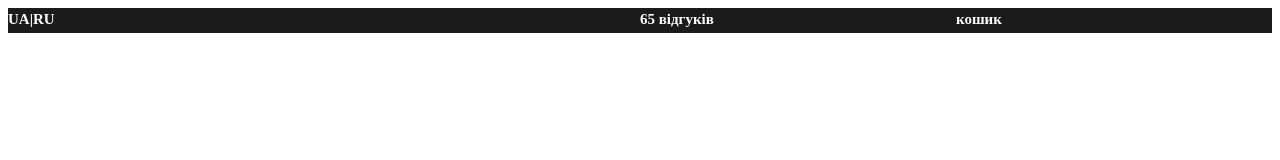
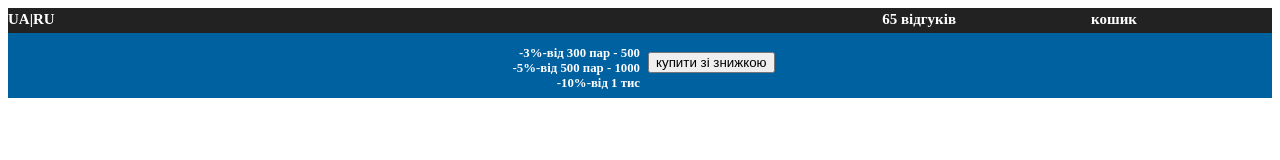
Before and after one commit to VasylenkoAnton/My-first-project, a plain HTML site: page index.html in a window 1280 px wide. Drawn offline with Linux system fonts and the light colour scheme.

Commit message:
Up baner finish)))

```diff
--- /dev/null
+++ b/Style.css
@@ -0,0 +1,40 @@
+* {
+    box-sizing: border-box;
+}
+.shell {
+    overflow: hidden;
+    font-size: 0;
+}
+.subshells {
+    font-size: 15px;
+    height: 25px;
+    width: 25%;
+    display: inline-block;
+    vertical-align: top;
+    background: #222;
+    color: white;
+    font-weight: bold;
+    padding-top: 3px;
+    padding-right: 0px;
+    padding-bottom: 3px;
+    padding-left: 0px;
+}
+.bannerSale {
+    text-align: right;
+    background-color: rgb(0,97,160);
+    color: white;
+    float: left;
+    display: block;
+    width: 50%;
+    height: 65px;
+    font-size: 80%;
+}
+.bannerSale2 {
+    background-color: rgb(0,97,160);
+    float: left;
+    display: block;
+    width: 50%;
+    height: 65px;
+    position: relative;
+    font-size: 115%;
+}
--- a/index.html
+++ b/index.html
@@ -6,41 +6,21 @@
     <meta http-equiv="X-UA-Compatible" content="IE=edge">
     <meta name="viewport" content="width=device-width, initial-scale=1.0">
     <title>МойСайт</title>
-    <style>
-        * {
-            box-sizing: border-box;
-        }
-        .shell {
-            overflow: hidden;
-            font-size: 0;
-        }
-        .subshells {
-            font-size: 15px;
-            height: 25px;
-            width: 25%;
-            display: inline-block;
-            vertical-align: top;
-            background: rgb(28, 27, 27);
-            color: white;
-            font-weight: bold;
-            padding-top: 3px;
-            padding-right: 0px;
-            padding-bottom: 3px;
-            padding-left: 0px;
-        }
-    </style>
+    <link href="Style.css" rel="stylesheet" type="text/css">
 
-</head>
+ </head>
 
 <body>
-   <header>
         <div class="shell">
             <div class="subshells"> UA|RU</div>
             <div class="subshells"></div>
-            <div class="subshells">65 відгуків</div>
-            <div class="subshells">кошик</div>
+            <div class="subshells"; style="text-align:right">65 відгуків</div>
+            <div class="subshells"; style="text-align:center">кошик</div>
         </div>
-   </header>
+    <header>
+        <div class="bannerSale"><p><strong>-3%-від 300 пар - 500 <br>-5%-від 500 пар - 1000 <br>-10%-від 1 тис</strong></p></div>
+        <div class="bannerSale2"><p><button style="margin-left: 8px";>купити зі знижкою</button></p></div>
+    </header>
 </body>
 
 </html>
```
Also changed, not shown: test page.html (added, +47 -0 lines).
